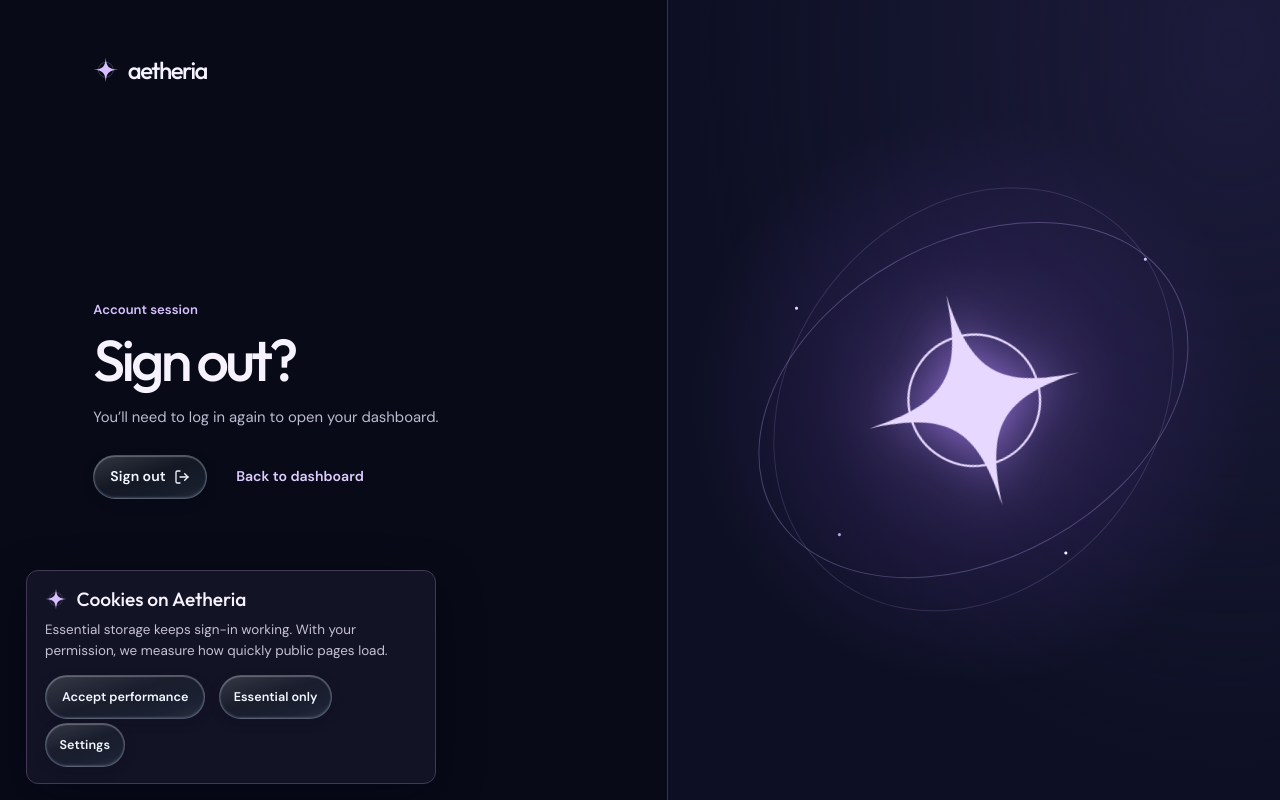
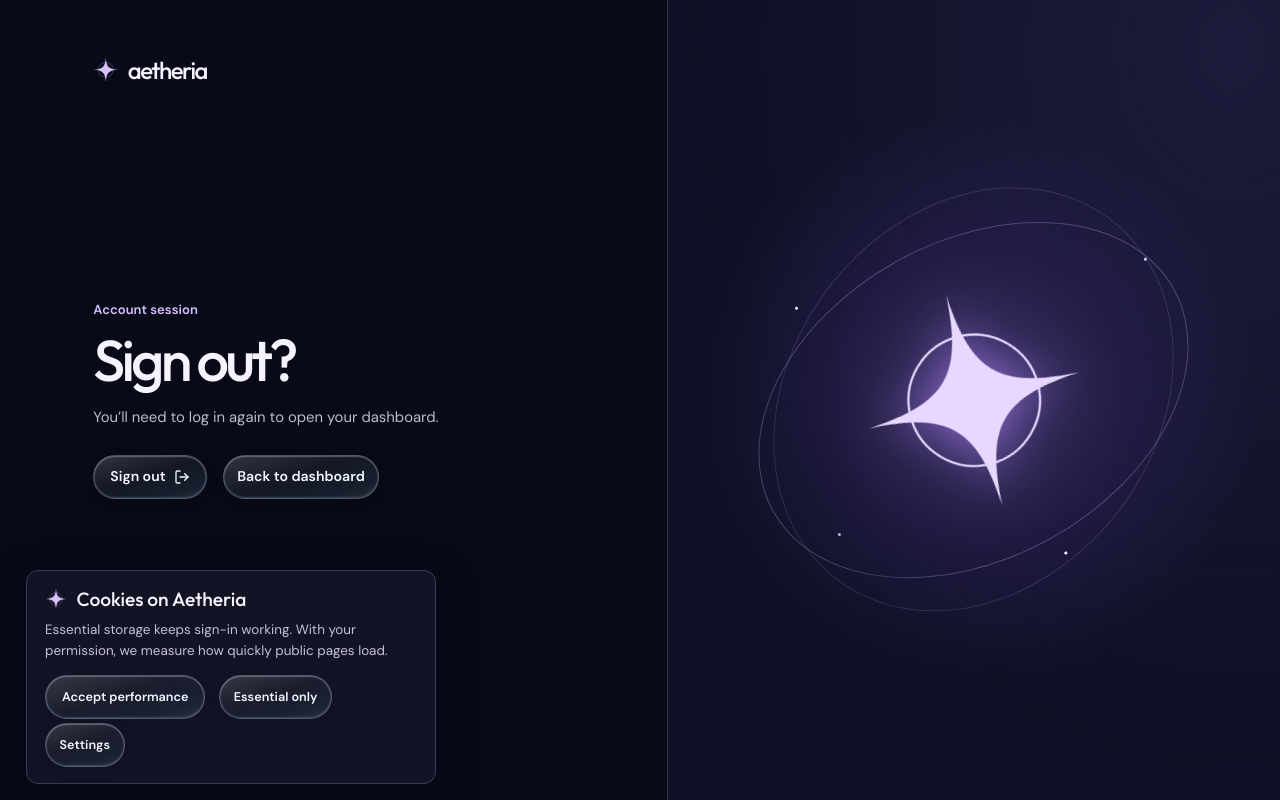
Before and after one commit to GodBoii/AI-OS-website, a Next.js app: page /auth/signout in a window 1280 px wide. Built offline with nearby package versions, Linux system fonts and the light colour scheme; no server answers.

Commit message:
Use glass surfaces on sign-out actions

```diff
--- a/pages/auth/signout.tsx
+++ b/pages/auth/signout.tsx
@@ -30,8 +30,8 @@ export default function SignOut() {
           <div>
             <h1 ref={(node) => node?.focus()} tabIndex={-1}>You’re signed out.</h1>
             <div className={styles.authActions}>
-              <Link href="/auth/login" className={styles.action}>Log in <ArrowRight size={16} aria-hidden="true" /></Link>
-              <Link href="/" className={styles.textLink}>Back to Aetheria</Link>
+              <Link href="/auth/login" className={styles.action} data-glass-control>Log in <ArrowRight size={16} aria-hidden="true" /></Link>
+              <Link href="/" className={styles.textLink} data-glass-control>Back to Aetheria</Link>
             </div>
           </div>
         ) : (
@@ -43,7 +43,7 @@ export default function SignOut() {
               <button type="button" className={styles.action} disabled={state === "pending"} onClick={() => void signOut()}>
                 {state === "pending" ? "Signing out…" : "Sign out"} <LogOut size={16} aria-hidden="true" />
               </button>
-              <Link href="/dashboard" className={styles.textLink}>Back to dashboard</Link>
+              <Link href="/dashboard" className={styles.textLink} data-glass-control>Back to dashboard</Link>
             </div>
           </>
         )}
```
